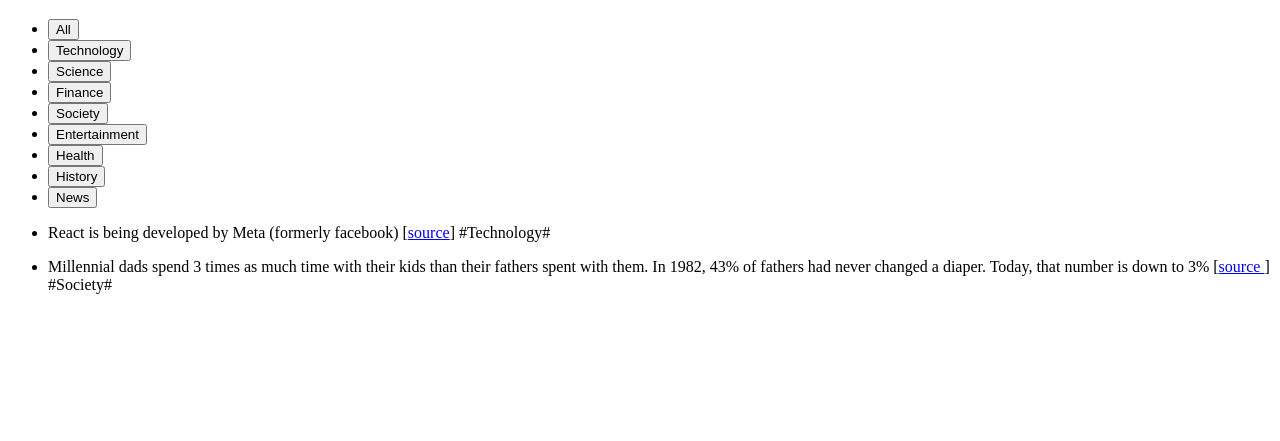
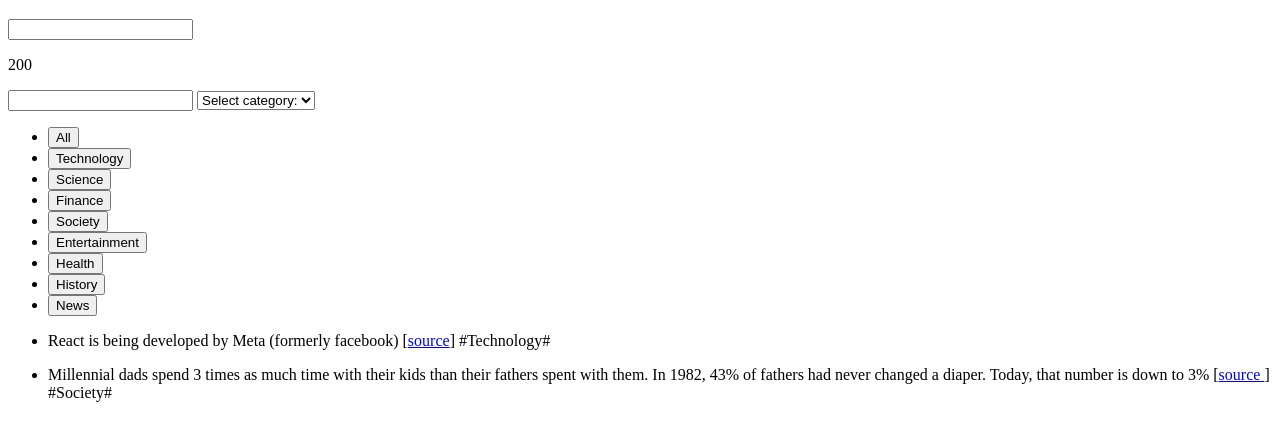
Before and after one commit to Emekaony/Full-Sack-App, a website: page pages/index.html in a window 1280 px wide. Shown: the part 141-582 px from the top of the page. Drawn offline with Linux system fonts and the light colour scheme.

Commit message:
Learned how to add placeholder to select element using the disabled and selected attributes

```diff
--- a/pages/index.html
+++ b/pages/index.html
@@ -16,6 +16,18 @@
                 width="68" />
             <h1>Today I Learned</h1>
         </header>
+
+        <form action>
+            <input type="text" />
+            <p>200</p>
+            <input type="text" />
+            <select name="category" id="category">
+                <option disabled selected>Select category:</option>
+                <option value="Technology">Technology</option>
+                <option value="Science">Science</option>
+                <option value="Finance">Finance</option>
+            </select>
+        </form>
 
         <main>
             <aside>
```
